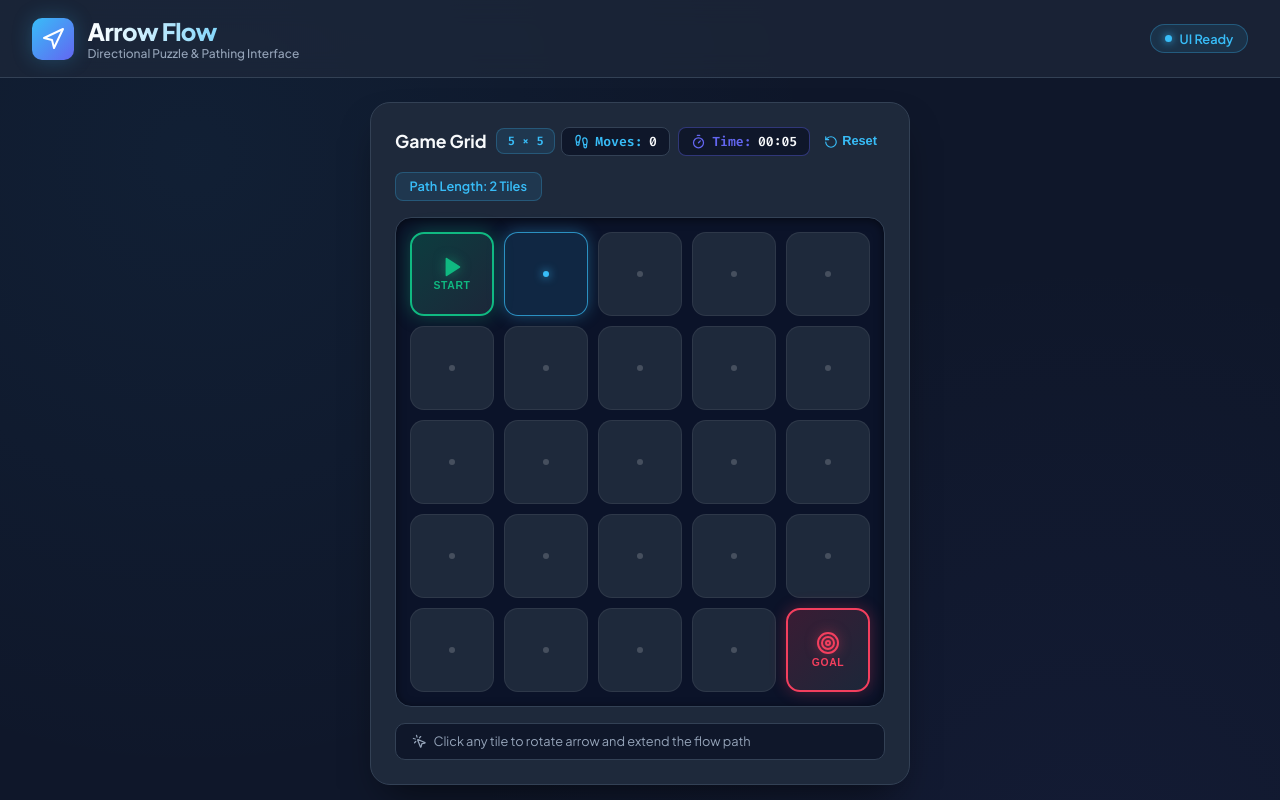
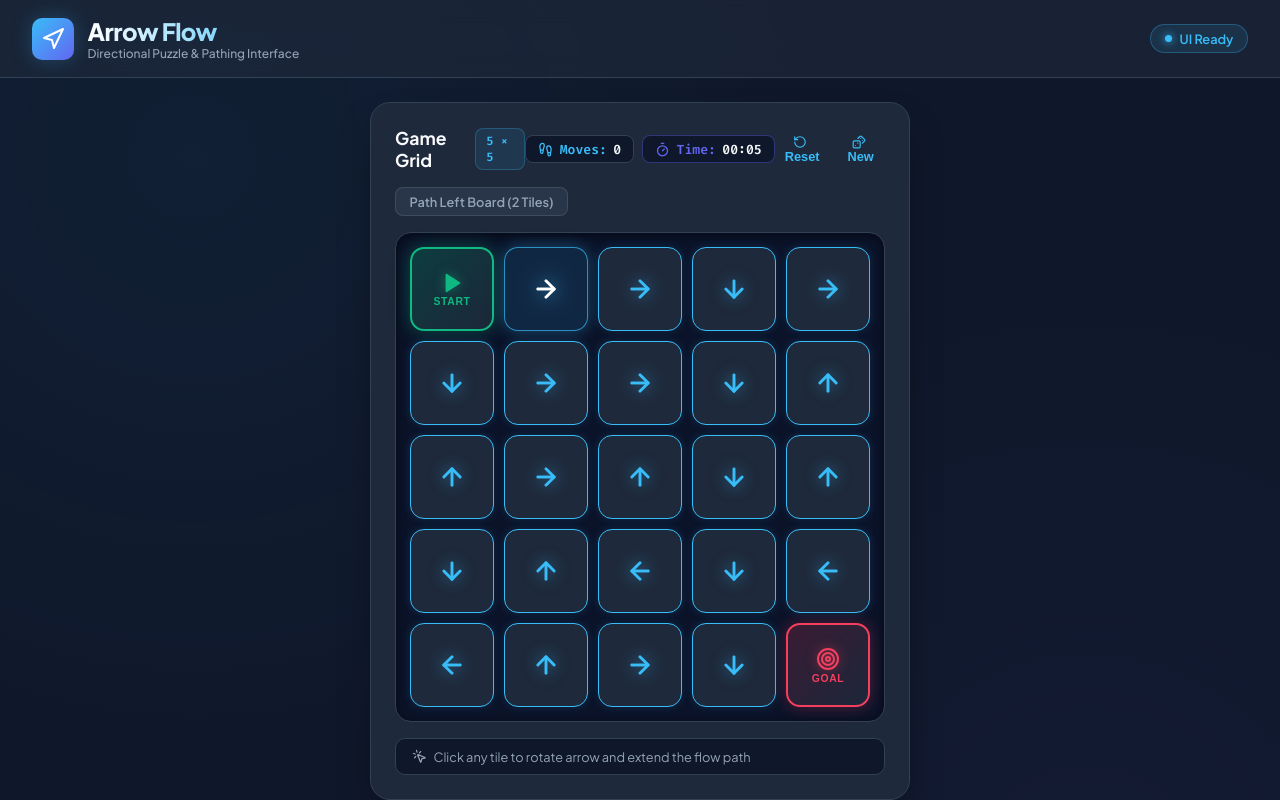
Before and after one commit to 123Devasri/ArrowFlow, a React (Vite) app: page / in a window 1280 px wide. Built offline with nearby package versions, Linux system fonts and the light colour scheme.

Commit message:
Add random puzzle

```diff
--- a/src/components/GameBoard.jsx
+++ b/src/components/GameBoard.jsx
@@ -1,22 +1,26 @@
-import React, { useState, useMemo, useEffect } from 'react';
+import React, { useState, useMemo, useEffect, useCallback } from 'react';
 import Tile from './Tile';
 import { GRID_ROWS, GRID_COLS } from '../utils/constants';
-import { createEmptyGrid, getNextClockwiseDirection, formatTime } from '../utils/helpers';
+import { getNextClockwiseDirection, formatTime } from '../utils/helpers';
+import { generateSolvableGrid } from '../utils/boardGenerator';
 import { calculateFlowPath } from '../algorithms/pathfinding';
-import { MousePointerClick, RotateCcw, AlertCircle, Trophy, RefreshCw, Footprints, Timer } from 'lucide-react';
+import { MousePointerClick, RotateCcw, AlertCircle, Trophy, RefreshCw, Footprints, Timer, Dices } from 'lucide-react';
 import '../css/GameBoard.css';
 
 /**
- * Reusable GameBoard component managing matrix state, path traversal, win detection, move counting, and optional timer.
+ * Reusable GameBoard component managing matrix state, path traversal, win detection, move counting, timer, and puzzle generation.
  */
 export default function GameBoard({
   isTimerEnabled = true,
   onMoveCountChange,
   onGameStatusChange,
   onElapsedTimeChange,
+  onRegisterNewPuzzleHandler,
 }) {
-  // Store board tiles in React state
-  const [grid, setGrid] = useState(() => createEmptyGrid(GRID_ROWS, GRID_COLS));
+  // Store active board tiles generated by puzzle generator
+  const [grid, setGrid] = useState(() => generateSolvableGrid(GRID_ROWS, GRID_COLS));
+  // Store initial layout of current puzzle for Reset Board action
+  const [initialGrid, setInitialGrid] = useState(grid);
   // Simple move counter state
   const [moveCount, setMoveCount] = useState(0);
   // Elapsed time state in seconds
@@ -53,6 +57,24 @@ export default function GameBoard({
     if (onGameStatusChange) onGameStatusChange(isWon ? 'SOLVED' : 'IDLE');
     if (onElapsedTimeChange) onElapsedTimeChange(elapsedSeconds);
   }, [moveCount, isWon, elapsedSeconds, onMoveCountChange, onGameStatusChange, onElapsedTimeChange]);
+
+  /**
+   * Generates a brand new solvable puzzle grid and resets counters.
+   */
+  const handleNewPuzzle = useCallback(() => {
+    const newBoard = generateSolvableGrid(GRID_ROWS, GRID_COLS);
+    setGrid(newBoard);
+    setInitialGrid(newBoard);
+    setMoveCount(0);
+    setElapsedSeconds(0);
+  }, []);
+
+  // Register New Puzzle handler to parent if needed
+  useEffect(() => {
+    if (onRegisterNewPuzzleHandler) {
+      onRegisterNewPuzzleHandler(() => handleNewPuzzle);
+    }
+  }, [onRegisterNewPuzzleHandler, handleNewPuzzle]);
 
   /**
    * Click handler to rotate arrow clockwise (+90°) on regular tiles.
@@ -97,10 +119,10 @@ export default function GameBoard({
   };
 
   /**
-   * Resets all placed arrows back to initial empty grid, move counter, and timer.
+   * Resets current board back to its initial layout and resets move counter + timer.
    */
-  const handleReset = () => {
-    setGrid(createEmptyGrid(GRID_ROWS, GRID_COLS));
+  const handleResetCurrentBoard = () => {
+    setGrid(initialGrid);
     setMoveCount(0);
     setElapsedSeconds(0);
   };
@@ -128,10 +150,16 @@ export default function GameBoard({
           )}
         </div>
 
-        <button className="btn-text-reset" onClick={handleReset} title="Clear board & reset">
-          <RotateCcw size={14} style={{ display: 'inline', marginRight: '4px', verticalAlign: 'middle' }} />
-          Reset
-        </button>
+        <div className="board-actions-group">
+          <button className="btn-text-reset" onClick={handleResetCurrentBoard} title="Reset current board state">
+            <RotateCcw size={14} style={{ display: 'inline', marginRight: '4px', verticalAlign: 'middle' }} />
+            Reset
+          </button>
+          <button className="btn-text-reset" onClick={handleNewPuzzle} title="Generate new solvable puzzle">
+            <Dices size={14} style={{ display: 'inline', marginRight: '4px', verticalAlign: 'middle' }} />
+            New
+          </button>
+        </div>
       </div>
 
       {/* Completion Banner (Win State) */}
@@ -150,7 +178,8 @@ export default function GameBoard({
             </div>
           </div>
 
-          <button className="btn-play-again" onClick={handleReset}>
+          {/* Clicking Play Again generates a brand new solvable puzzle board */}
+          <button className="btn-play-again" onClick={handleNewPuzzle}>
             <RefreshCw size={15} />
             <span>Play Again</span>
           </button>
@@ -199,7 +228,7 @@ export default function GameBoard({
           <MousePointerClick size={15} />
           <span>
             {isWon
-              ? `Puzzle solved! Click "Play Again" to restart`
+              ? `Puzzle solved! Click "Play Again" to generate a new board`
               : 'Click any tile to rotate arrow and extend the flow path'}
           </span>
         </div>
--- a/src/css/GameBoard.css
+++ b/src/css/GameBoard.css
@@ -76,6 +76,12 @@
 
 .move-counter-badge span {
   color: var(--accent-cyan);
+}
+
+.board-actions-group {
+  display: flex;
+  align-items: center;
+  gap: 0.4rem;
 }
 
 /* Minimal Completion Banner Card */
--- /dev/null
+++ b/src/utils/boardGenerator.js
@@ -0,0 +1,181 @@
+/**
+ * Arrow Flow Puzzle Generator
+ *
+ * Generates a guaranteed solvable puzzle board on a 5x5 grid.
+ * Constructs a valid path from Start (0, 0) to Target (4, 4), scrambles
+ * arrow directions, and randomizes off-path tiles.
+ */
+
+import { GRID_ROWS, GRID_COLS, DIRECTIONS, DIRECTION_CYCLE, DIRECTION_ROTATION } from './constants';
+import { isValidCoordinate } from './helpers';
+
+/**
+ * Direction vectors for neighbor exploration
+ */
+const DIRECTION_KEYS = [DIRECTIONS.UP, DIRECTIONS.RIGHT, DIRECTIONS.DOWN, DIRECTIONS.LEFT];
+const DIRECTION_OFFSETS = {
+  [DIRECTIONS.UP]: { r: -1, c: 0 },
+  [DIRECTIONS.RIGHT]: { r: 0, c: 1 },
+  [DIRECTIONS.DOWN]: { r: 1, c: 0 },
+  [DIRECTIONS.LEFT]: { r: 0, c: -1 },
+};
+
+/**
+ * Generates a random integer between min and max inclusive.
+ */
+function getRandomInt(min, max) {
+  return Math.floor(Math.random() * (max - min + 1)) + min;
+}
+
+/**
+ * Picks a random element from an array.
+ */
+function getRandomElement(arr) {
+  return arr[Math.floor(Math.random() * arr.length)];
+}
+
+/**
+ * Generates a random valid path from start to target using a random walk biased towards target.
+ */
+function generateRandomSolutionPath(rows, cols, startPos, targetPos) {
+  const path = [startPos];
+  const visited = new Set([`${startPos.row}-${startPos.col}`]);
+  let current = startPos;
+
+  // Max steps limit to avoid infinite loops
+  const maxSteps = rows * cols * 2;
+  let steps = 0;
+
+  while (
+    (current.row !== targetPos.row || current.col !== targetPos.col) &&
+    steps < maxSteps
+  ) {
+    steps++;
+    const neighbors = [];
+
+    // Find valid unvisited neighbor coordinates
+    for (const dir of DIRECTION_KEYS) {
+      const offset = DIRECTION_OFFSETS[dir];
+      const nr = current.row + offset.r;
+      const nc = current.col + offset.c;
+      const key = `${nr}-${nc}`;
+
+      if (isValidCoordinate(nr, nc, rows, cols) && !visited.has(key)) {
+        // Calculate Manhattan distance to target to bias movement towards goal
+        const dist = Math.abs(nr - targetPos.row) + Math.abs(nc - targetPos.col);
+        neighbors.push({ row: nr, col: nc, dir, dist });
+      }
+    }
+
+    // If trapped with no unvisited neighbors, backtrack or force movement towards target
+    if (neighbors.length === 0) {
+      // Force step towards target ignoring visited
+      const dr = Math.sign(targetPos.row - current.row);
+      const dc = Math.sign(targetPos.col - current.col);
+
+      let nr = current.row;
+      let nc = current.col;
+      let dir = DIRECTIONS.RIGHT;
+
+      if (dr !== 0 && Math.random() < 0.6) {
+        nr += dr;
+        dir = dr > 0 ? DIRECTIONS.DOWN : DIRECTIONS.UP;
+      } else if (dc !== 0) {
+        nc += dc;
+        dir = dc > 0 ? DIRECTIONS.RIGHT : DIRECTIONS.LEFT;
+      } else {
+        break;
+      }
+
+      current = { row: nr, col: nc };
+      path.push(current);
+      visited.add(`${nr}-${nc}`);
+      continue;
+    }
+
+    // Sort neighbors by distance to goal with random variation
+    neighbors.sort((a, b) => a.dist - b.dist + (Math.random() - 0.5));
+
+    // Select next step
+    const nextStep = neighbors[0];
+    current = { row: nextStep.row, col: nextStep.col };
+    path.push(current);
+    visited.add(`${current.row}-${current.col}`);
+  }
+
+  return path;
+}
+
+/**
+ * Generates a complete 5x5 solvable grid matrix.
+ *
+ * @param {number} rows Number of grid rows (default 5)
+ * @param {number} cols Number of grid columns (default 5)
+ * @returns {Array<Array<Object>>} 2D array of initialized tile objects
+ */
+export function generateSolvableGrid(rows = GRID_ROWS, cols = GRID_COLS) {
+  const startPos = { row: 0, col: 0 };
+  const targetPos = { row: rows - 1, col: cols - 1 };
+
+  // 1. Generate a valid solution path sequence
+  const solutionPath = generateRandomSolutionPath(rows, cols, startPos, targetPos);
+
+  // Map solution path steps to correct solution directions
+  const solutionDirections = new Map();
+  for (let i = 0; i < solutionPath.length - 1; i++) {
+    const curr = solutionPath[i];
+    const next = solutionPath[i + 1];
+
+    let dir = DIRECTIONS.RIGHT;
+    if (next.row < curr.row) dir = DIRECTIONS.UP;
+    else if (next.row > curr.row) dir = DIRECTIONS.DOWN;
+    else if (next.col < curr.col) dir = DIRECTIONS.LEFT;
+    else if (next.col > curr.col) dir = DIRECTIONS.RIGHT;
+
+    solutionDirections.set(`${curr.row}-${curr.col}`, dir);
+  }
+
+  // 2. Build grid matrix
+  const grid = [];
+  for (let r = 0; r < rows; r++) {
+    const row = [];
+    for (let c = 0; c < cols; c++) {
+      const isStart = r === startPos.row && c === startPos.col;
+      const isTarget = r === targetPos.row && c === targetPos.col;
+      const key = `${r}-${c}`;
+
+      let initialArrow = null;
+      let rotationDegrees = 0;
+
+      if (isStart) {
+        // Start tile points along the solution path direction
+        initialArrow = solutionDirections.get(key) || DIRECTIONS.RIGHT;
+        rotationDegrees = DIRECTION_ROTATION[initialArrow] || 0;
+      } else if (isTarget) {
+        initialArrow = null;
+        rotationDegrees = 0;
+      } else {
+        // Regular tile: assign random initial direction
+        const randomDir = getRandomElement(DIRECTION_KEYS);
+        initialArrow = randomDir;
+
+        // Scramble initial direction randomly
+        const randomRotations = getRandomInt(0, 3);
+        rotationDegrees = (DIRECTION_ROTATION[randomDir] + randomRotations * 90) % 360;
+      }
+
+      row.push({
+        row: r,
+        col: c,
+        arrow: initialArrow,
+        rotationDegrees,
+        isStart,
+        isTarget,
+        visited: false,
+      });
+    }
+    grid.push(row);
+  }
+
+  return grid;
+}
```
